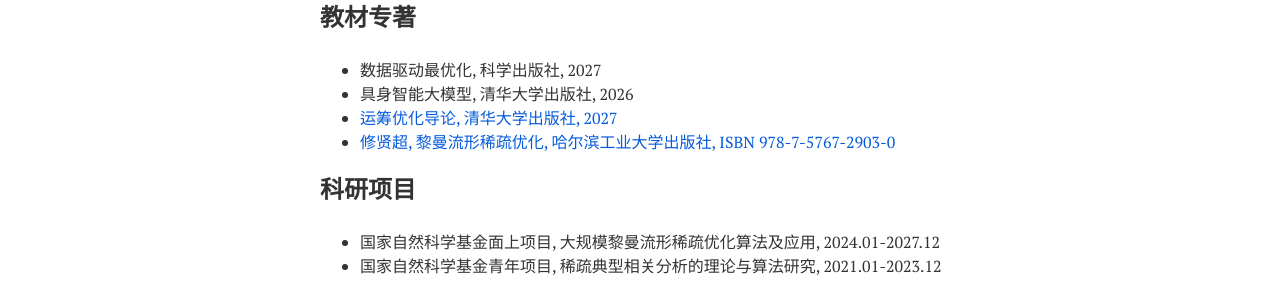
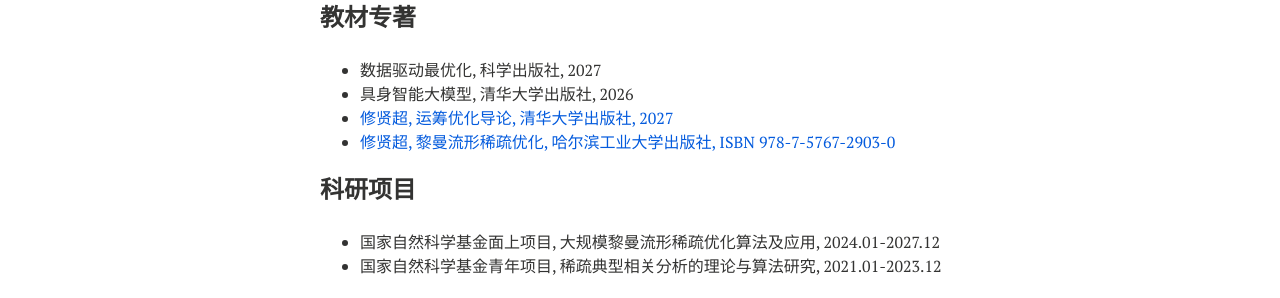
Before and after one commit to xianchaoxiu/xianchaoxiu.github.io, a Jekyll site: the page built from chinese/index.md, in a window 1280 px wide. Shown: the part 737-1035 px from the top of the page. Built offline with Jekyll 4.4.1, drawn with Linux system fonts in a browser that asks for light colours; nearby versions of some CDN libraries.

Commit message:
Update index.md

```diff
--- a/chinese/index.md
+++ b/chinese/index.md
@@ -36,7 +36,7 @@ share: false
 ### 教材专著
 * 数据驱动最优化, 科学出版社, 2027 <br>
 * 具身智能大模型, 清华大学出版社, 2026 <br>
-* <a href="https://xianchaoxiu.github.io/chinese/book/OR/" class="textlink" target="_blank">运筹优化导论, 清华大学出版社, 2027</a> <br>
+* <a href="https://xianchaoxiu.github.io/chinese/book/OR/" class="textlink" target="_blank">修贤超, 运筹优化导论, 清华大学出版社, 2027</a> <br>
 * <a href="https://xianchaoxiu.github.io/chinese/book/OPT/" class="textlink" target="_blank">修贤超, 黎曼流形稀疏优化, 哈尔滨工业大学出版社, ISBN  978-7-5767-2903-0</a> <br>
 
 
```
